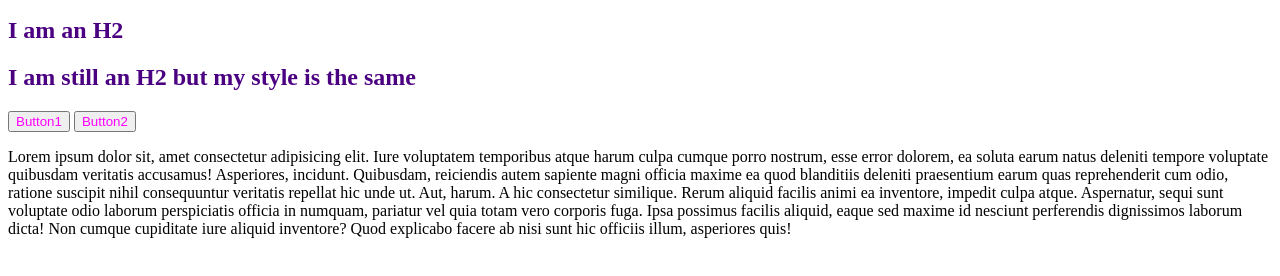
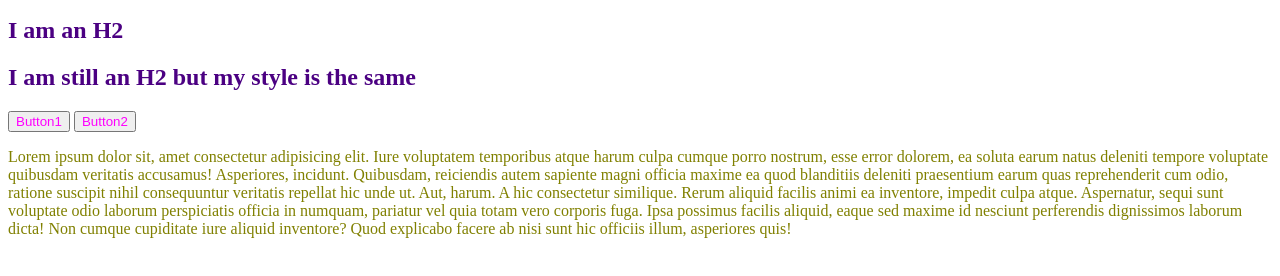
Before and after one commit to lukas-cowell/learn_css_intro, a plain HTML site: page index.html in a window 1280 px wide. Shown: the part 104-380 px from the top of the page. Drawn offline with Linux system fonts and the light colour scheme.

Commit message:
chore(paragraph color): make the paragraph text olive

```diff
--- a/app.css
+++ b/app.css
@@ -5,3 +5,7 @@ h2 {
 button {
     color: magenta;
 }
+
+p {
+    color: olive;
+}
```
